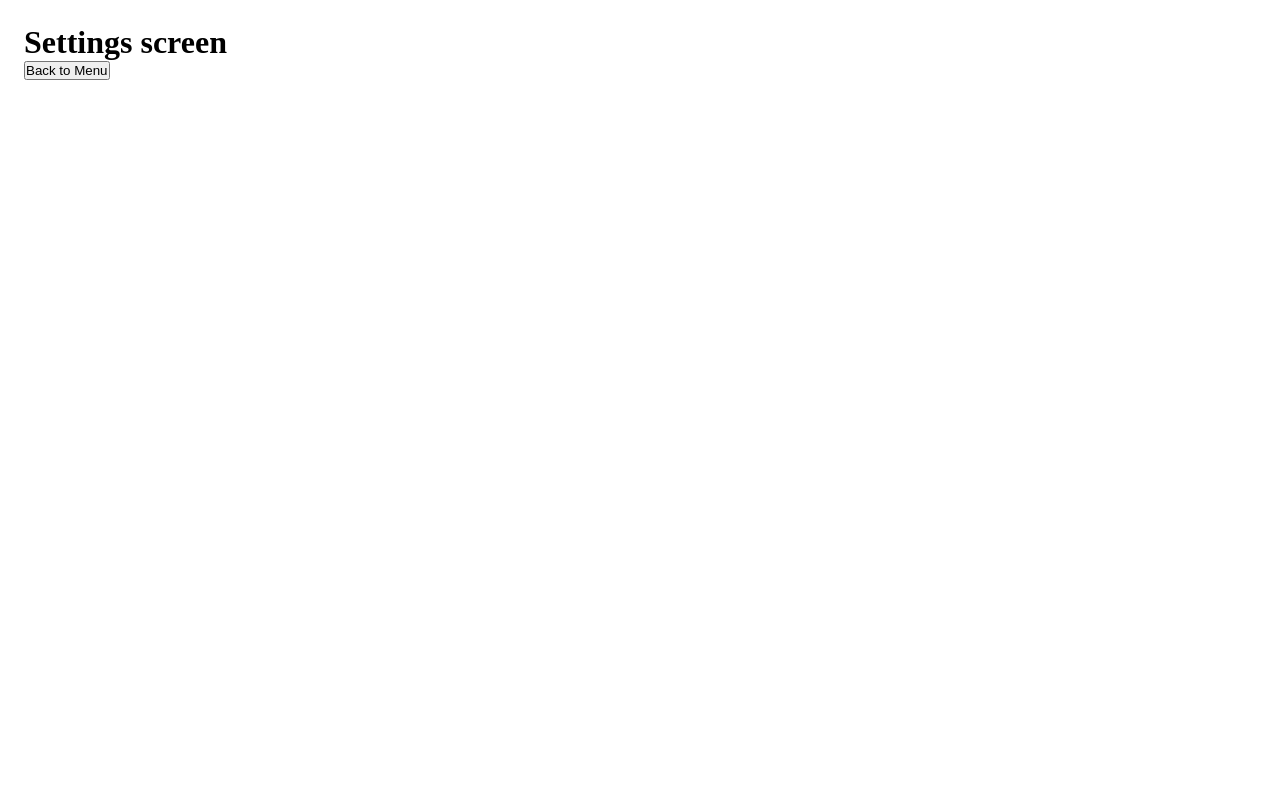
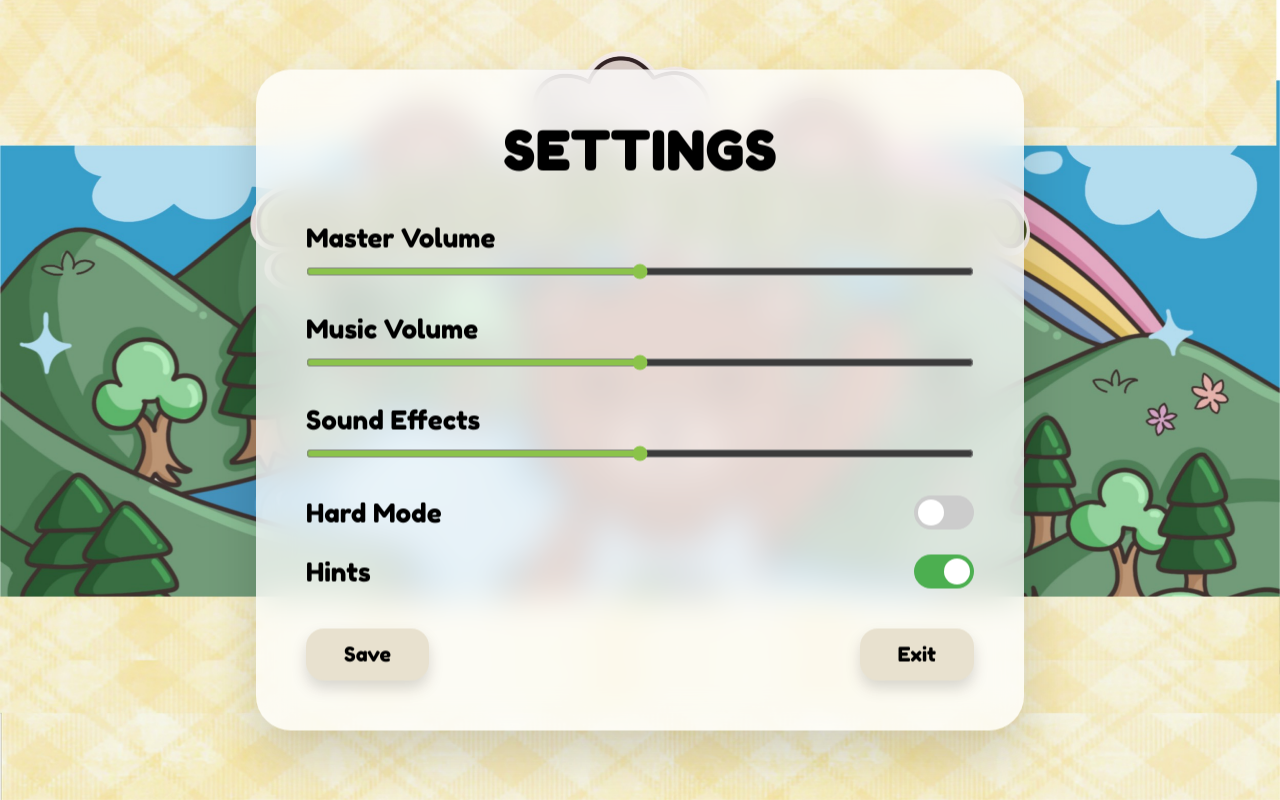
Before and after one commit to ssorenn/UndercookedLive, a React (Vite) app: page /settings in a window 1280 px wide. Built offline with nearby package versions, Linux system fonts and the light colour scheme; no server answers.

Commit message:
implemented settings page which store settings locally

```diff
--- a/index.html
+++ b/index.html
@@ -5,6 +5,8 @@
     <link rel="icon" type="image/x-icon" href="/favicon.ico"/>
     <meta name="viewport" content="width=device-width, initial-scale=1.0" />
     <title>Sustainabear</title>
+
+    <link href="https://fonts.googleapis.com/css2?family=Fredoka+One&display=swap" rel="stylesheet">
   </head>
   <body>
     <div id="root"></div>
--- a/src/components/Settings.jsx
+++ b/src/components/Settings.jsx
@@ -1,13 +1,236 @@
 import { useNavigate } from "react-router-dom";
+import { useState } from "react";
+import homescreenImg from "../assets/homescreen.jpg";
 
 export default function Settings() {
-  const nav = useNavigate();
+  const navigate = useNavigate();
+
+  // Load saved settings if they exist
+  const savedSettings = JSON.parse(localStorage.getItem("gameSettings"));
+
+  const [masterVolume, setMasterVolume] = useState(
+    savedSettings?.masterVolume ?? 50
+  );
+  const [musicVolume, setMusicVolume] = useState(
+    savedSettings?.musicVolume ?? 50
+  );
+  const [soundEffects, setSoundEffects] = useState(
+    savedSettings?.soundEffects ?? 50
+  );
+  const [hardMode, setHardMode] = useState(
+    savedSettings?.hardMode ?? false
+  );
+  const [hints, setHints] = useState(
+    savedSettings?.hints ?? true
+  );
+
+  // Save function
+  const handleSave = () => {
+    const settings = {
+      masterVolume,
+      musicVolume,
+      soundEffects,
+      hardMode,
+      hints,
+    };
+
+    localStorage.setItem("gameSettings", JSON.stringify(settings));
+    alert("Settings Saved!");
+  };
 
   return (
-    <div style={{ padding: 24 }}>
-      <h1>Settings screen</h1>
-      <button onClick={() => nav("/")}>Back to Menu</button>
-      {}
+    <div>
+      {/* Background */}
+      <img
+        src={homescreenImg}
+        style={{
+          position: "fixed",
+          top: 0,
+          left: 0,
+          width: "100%",
+          height: "100%",
+          objectFit: "cover",
+          objectPosition: "center",
+        }}
+      />
+
+      {/* Settings Panel */}
+      <div
+        style={{
+          position: "fixed",
+          top: "50%",
+          left: "50%",
+          transform: "translate(-50%, -50%)",
+          width: "60vw",
+          maxWidth: "800px",
+          background: "rgba(255,255,255,0.75)",
+          borderRadius: "35px",
+          padding: "50px",
+          backdropFilter: "blur(18px)",
+          boxShadow: "0 25px 50px rgba(0,0,0,0.15)",
+          zIndex: 1,
+          fontFamily: "'Fredoka One', cursive",
+        }}
+      >
+        <h1
+          style={{
+            textAlign: "center",
+            fontSize: "52px",
+            letterSpacing: "2px",
+            marginBottom: "40px",
+          }}
+        >
+          SETTINGS
+        </h1>
+
+        {/* Sliders */}
+        {[
+          ["Master Volume", masterVolume, setMasterVolume],
+          ["Music Volume", musicVolume, setMusicVolume],
+          ["Sound Effects", soundEffects, setSoundEffects],
+        ].map(([label, value, setter]) => (
+          <div key={label} style={{ marginBottom: "30px" }}>
+            <div style={{ fontSize: "26px", marginBottom: "10px" }}>
+              {label}
+            </div>
+            <input
+              type="range"
+              min="0"
+              max="100"
+              value={value}
+              onChange={(e) => setter(Number(e.target.value))}
+              style={{
+                width: "100%",
+                accentColor: "#8BC34A",
+              }}
+            />
+          </div>
+        ))}
+
+        {/* Toggles */}
+        {[
+          ["Hard Mode", hardMode, setHardMode],
+          ["Hints", hints, setHints],
+        ].map(([label, value, setter]) => (
+          <div
+            key={label}
+            style={{
+              display: "flex",
+              alignItems: "center",
+              justifyContent: "space-between",
+              marginBottom: "25px",
+              fontSize: "26px",
+            }}
+          >
+            {label}
+            <label className="switch">
+              <input
+                type="checkbox"
+                checked={value}
+                onChange={() => setter(!value)}
+              />
+              <span className="slider" />
+            </label>
+          </div>
+        ))}
+
+        {/* Buttons */}
+        <div
+          style={{
+            display: "flex",
+            justifyContent: "space-between",
+            marginTop: "40px",
+          }}
+        >
+          <button
+            style={buttonStyle}
+            onMouseEnter={(e) =>
+              (e.currentTarget.style.transform = "scale(1.05)")
+            }
+            onMouseLeave={(e) =>
+              (e.currentTarget.style.transform = "scale(1)")
+            }
+            onClick={handleSave}
+          >
+            Save
+          </button>
+
+          <button
+            style={buttonStyle}
+            onMouseEnter={(e) =>
+              (e.currentTarget.style.transform = "scale(1.05)")
+            }
+            onMouseLeave={(e) =>
+              (e.currentTarget.style.transform = "scale(1)")
+            }
+            onClick={() => navigate("/")}
+          >
+            Exit
+          </button>
+        </div>
+      </div>
+
+      {/* Toggle Styles */}
+      <style>
+        {`
+        .switch {
+          position: relative;
+          display: inline-block;
+          width: 60px;
+          height: 34px;
+        }
+
+        .switch input {
+          opacity: 0;
+          width: 0;
+          height: 0;
+        }
+
+        .slider {
+          position: absolute;
+          cursor: pointer;
+          top: 0;
+          left: 0;
+          right: 0;
+          bottom: 0;
+          background-color: #ccc;
+          transition: 0.3s;
+          border-radius: 34px;
+        }
+
+        .slider:before {
+          position: absolute;
+          content: "";
+          height: 26px;
+          width: 26px;
+          left: 4px;
+          bottom: 4px;
+          background-color: white;
+          transition: 0.3s;
+          border-radius: 50%;
+        }
+
+        input:checked + .slider {
+          background-color: #4CAF50;
+        }
+
+        input:checked + .slider:before {
+          transform: translateX(26px);
+        }
+      `}
+      </style>
     </div>
   );
 }
+
+const buttonStyle = {
+  padding: "14px 38px",
+  fontSize: "20px",
+  borderRadius: "18px",
+  border: "none",
+  backgroundColor: "#e8e1cf",
+  cursor: "pointer",
+  boxShadow: "0 8px 15px rgba(0,0,0,0.15)",
+  fontFamily: "'Fredoka One', cursive",
+  transition: "transform 0.1s ease",
+};
```
